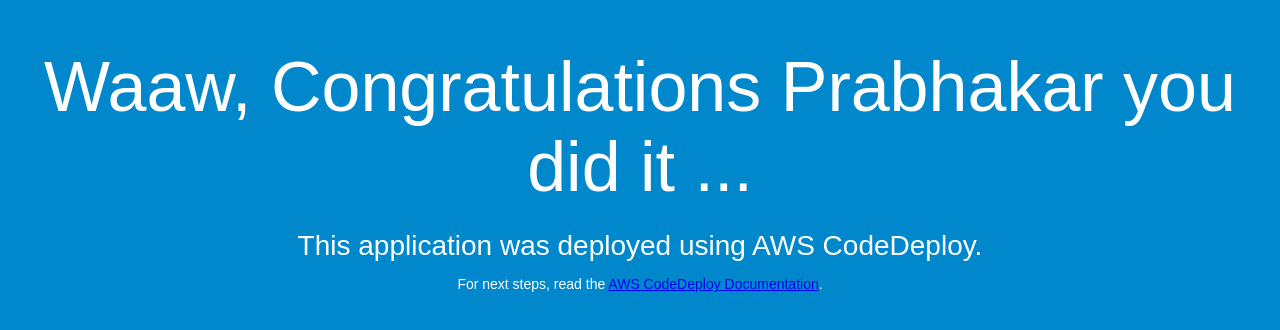
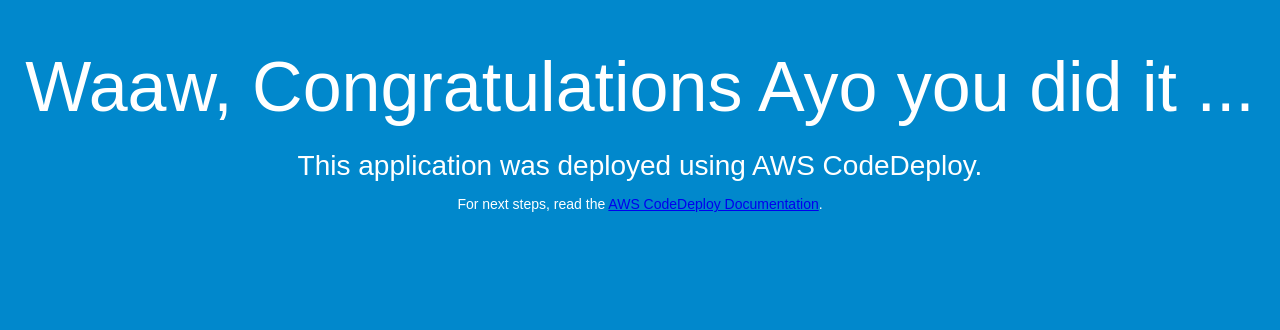
Before and after one commit to Ayodejiola/cicdrepo, a plain HTML site: page index.html in a window 1280 px wide. Drawn offline with Linux system fonts and the light colour scheme.

Commit message:
Update index.html

```diff
--- a/index.html
+++ b/index.html
@@ -26,7 +26,7 @@
 </head>
 <body>
   <div align="center">
-    <h1>Waaw, Congratulations Prabhakar you did it ...</h1>
+    <h1>Waaw, Congratulations Ayo you did it ...</h1>
     <h2>This application was deployed using AWS CodeDeploy.</h2>
     <p>For next steps, read the <a href="http://aws.amazon.com/documentation/codedeploy">AWS CodeDeploy Documentation</a>.</p>
   </div>
```
